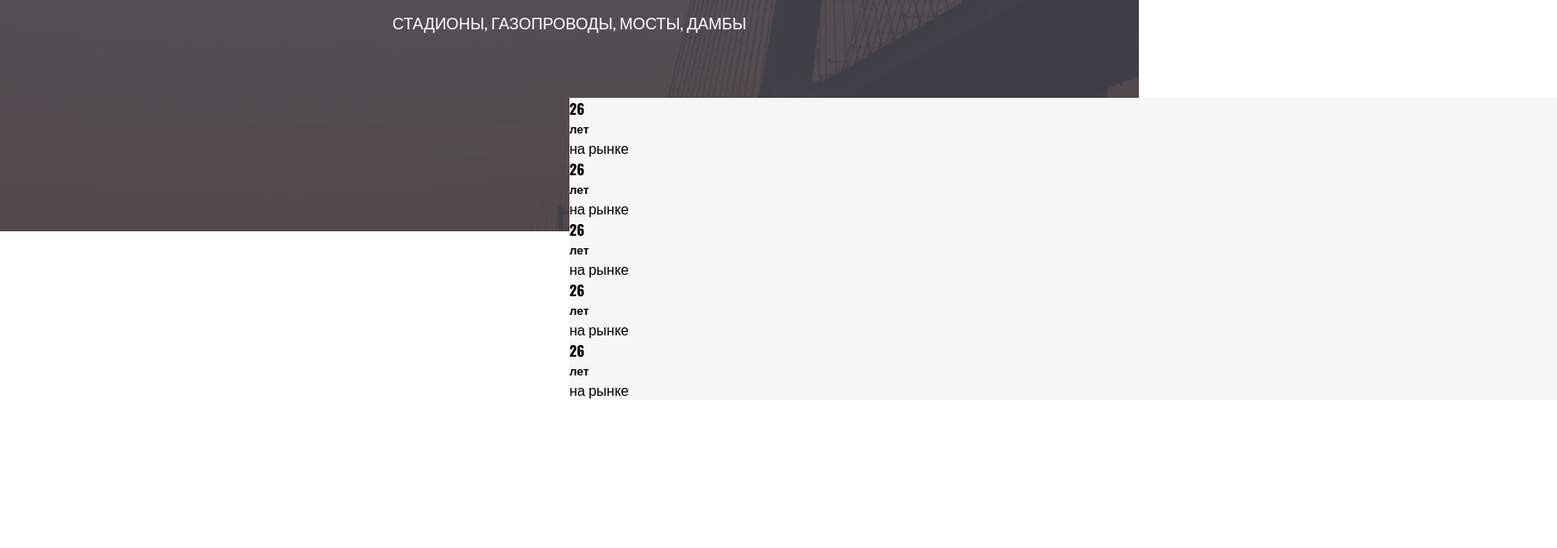
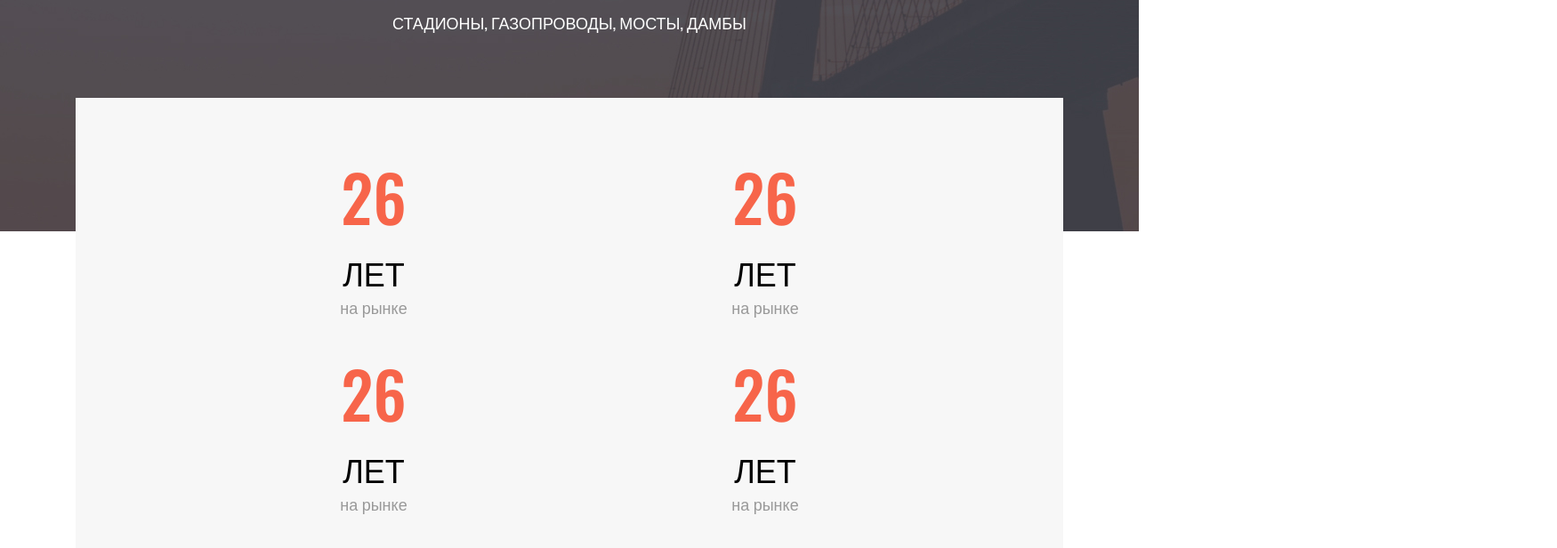
Before and after one commit to VictorPak/layout_lessons, a plain HTML site: page Верска с ютуба/index.html in a window 1280 px wide. Shown: the part 480-1096 px from the top of the page at 89% size, 1750 px wide, since content can reach past the window. Drawn offline with nearby package versions, Linux system fonts and the light colour scheme.

Commit message:
grid positions media 1280 768

```diff
--- a/Верска с ютуба/css/style.css
+++ b/Верска с ютуба/css/style.css
@@ -2,14 +2,23 @@ html {
    box-sizing: border-box;
 }
 
-*, *::before, *::after {
+*,
+*::before,
+*::after {
    box-sizing: inherit;
 }
 
-h1, h2, h3, h4, h5, h6, p {
+h1,
+h2,
+h3,
+h4,
+h5,
+h6,
+p {
    padding: 0;
    margin: 0;
 }
+
 body {
    margin: 0;
    font-family: 'Oswald', sans-serif;
@@ -134,13 +143,68 @@ body {
    min-height: 1080px;
    position: relative;
 }
+
 .info {
    position: absolute;
    top: -150px;
+   left: 50%;
+   transform: translate(-50%);
    min-height: 300px;
    max-width: 1110px;
    width: 100%;
    background-color: #f7f7f7;
-   left: 50%;
+   padding: 57px 130px;
 
 }
+
+.contener {}
+
+.about__grid {
+   display: grid;
+   grid-template-columns: repeat(4, 1fr);
+   gap: 30px;
+   justify-items: center;
+}
+
+.about__grid-item {
+   text-align: center;
+   width: 190px;
+}
+
+.about__h4 {
+   color: var(--accent-color);
+   font-size: 72px;
+   font-weight: 500;
+   line-height: 107px;
+   text-transform: uppercase;
+   margin-bottom: 5px;
+}
+
+.about__h5 {
+   color: #000;
+   font-size: 36px;
+   font-weight: 500;
+   font-size: 36px;
+   text-transform: uppercase;
+}
+
+.about__p {
+   color: var(--grey-color);
+   font-size: 18px;
+   font-weight: 500;
+}
+
+@media screen and (max-width: 1280px) {
+   .about__grid {
+      grid-template-columns: repeat(2, 1fr);
+      grid-template-rows: repeat(2, 1fr);
+   }
+}
+@media screen and (max-width: 768px) {
+   .info {
+      position: relative;
+   }
+   .about__grid {
+      grid-template-columns: repeat(1, 1fr);
+   }
+}
--- a/Верска с ютуба/index.html
+++ b/Верска с ютуба/index.html
@@ -55,11 +55,6 @@
                         <h5 class="about__h5">лет</h5>
                         <p class="about__p">на рынке</p>
                     </div>
-                    <div class="about__grid-item">
-                        <h4 class="about__h4">26</h4>
-                        <h5 class="about__h5">лет</h5>
-                        <p class="about__p">на рынке</p>
-                    </div>
                 </div>
 
             </div>
```
